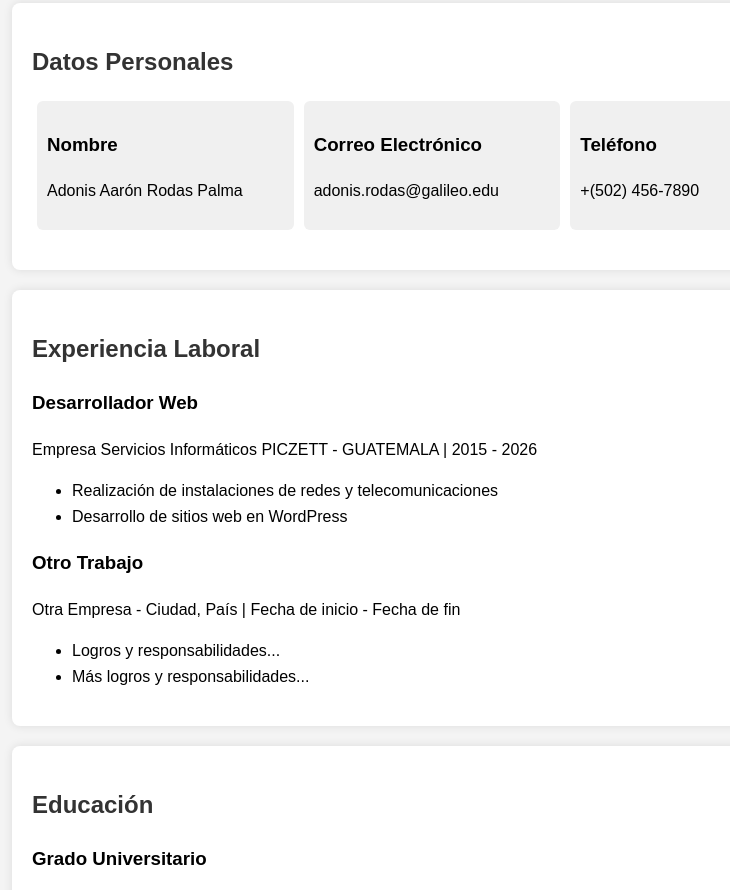
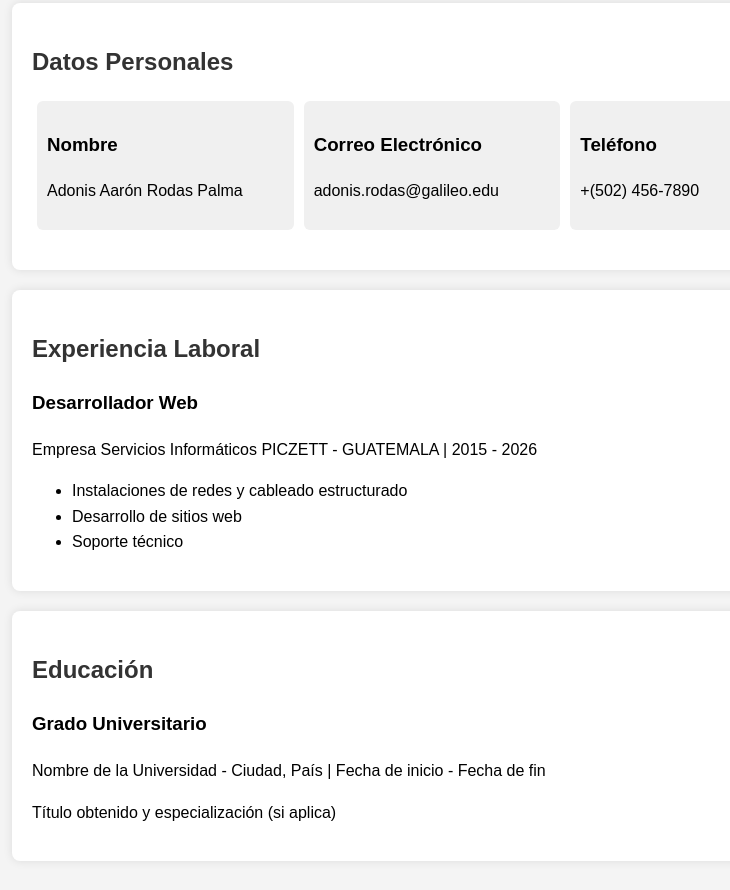
Before and after one commit to MadreCerebro/MadreCerebro.github.io, a plain HTML site: page index.html in a window 1280 px wide. Shown: the part 311-1201 px from the top of the page, without its empty margins (208-938 px from the left). Drawn offline with Linux system fonts and the light colour scheme.

Commit message:
Actualización de datos en CV - HTML

```diff
--- a/index.html
+++ b/index.html
@@ -102,19 +102,13 @@
             <h3>Desarrollador Web</h3>
             <p>Empresa Servicios Informáticos PICZETT - GUATEMALA | 2015 - 2026</p>
             <ul>
-                <li>Realización de instalaciones de redes y telecomunicaciones</li>
-                <li>Desarrollo de sitios web en WordPress</li>
+                <li>Instalaciones de redes y cableado estructurado</li>
+                <li>Desarrollo de sitios web</li>
+                <li>Soporte técnico</li>
             </ul>
         </div>
 
-        <div>
-            <h3>Otro Trabajo</h3>
-            <p>Otra Empresa - Ciudad, País | Fecha de inicio - Fecha de fin</p>
-            <ul>
-                <li>Logros y responsabilidades...</li>
-                <li>Más logros y responsabilidades...</li>
-            </ul>
-        </div>
+
     </section>
 
     <section>
```
